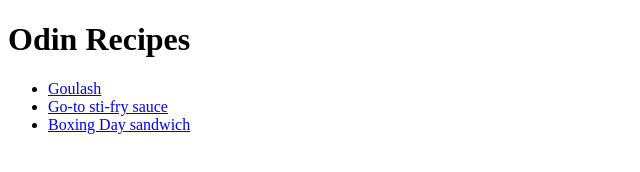
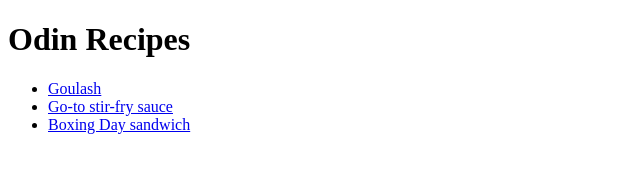
Before and after one commit to morkel10/odin-recipes, a plain HTML site: page index.html in a window 1280 px wide. Shown: the full height of the page, 0-640 px from the left. Drawn offline with Linux system fonts and the light colour scheme.

Commit message:
Corrected typo

```diff
--- a/index.html
+++ b/index.html
@@ -11,7 +11,7 @@
     </h1>
     <ul>
         <li><a href="recipes/goulash.html">Goulash</a></li>
-        <li><a href="recipes/stirfry-sauce.html">Go-to sti-fry sauce</a></li>
+        <li><a href="recipes/stirfry-sauce.html">Go-to stir-fry sauce</a></li>
         <li><a href="recipes/boxing-day-sandwich.html">Boxing Day sandwich</a></li>
     </ul>
 </body>
```
